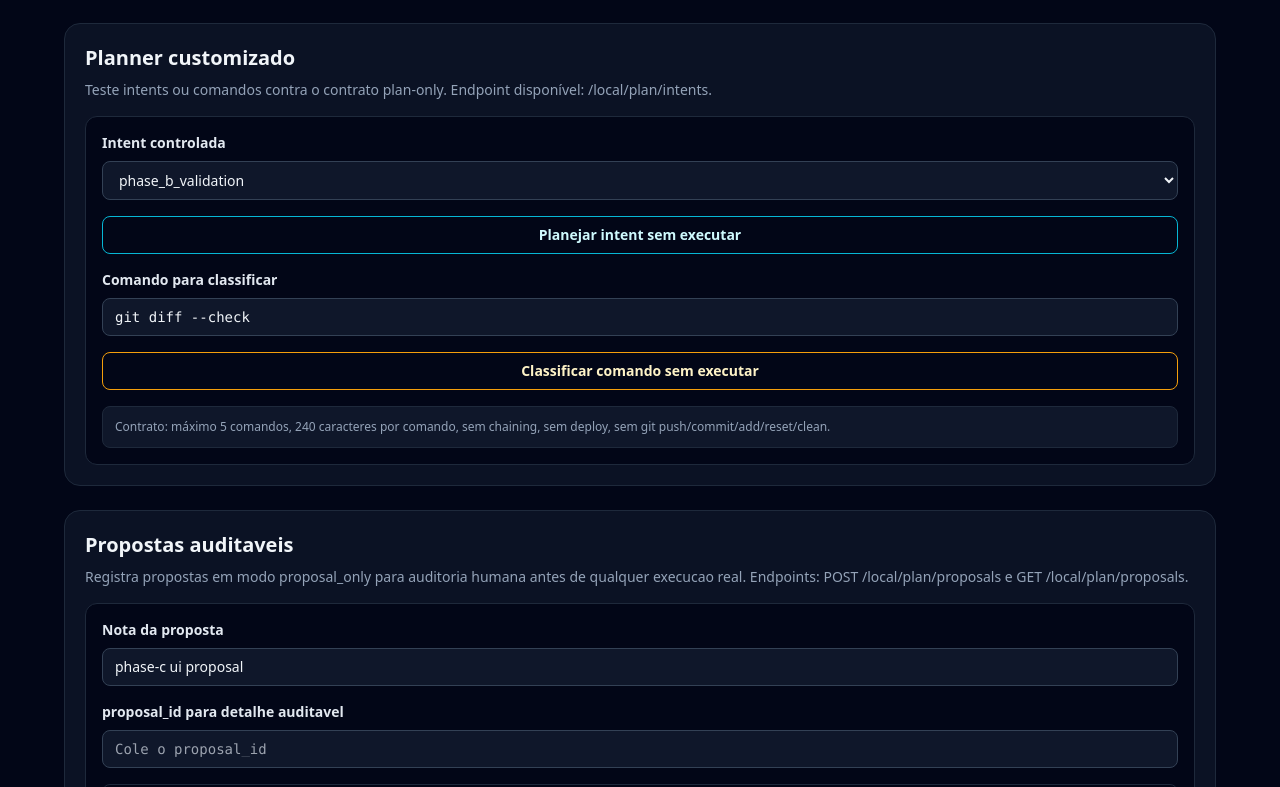
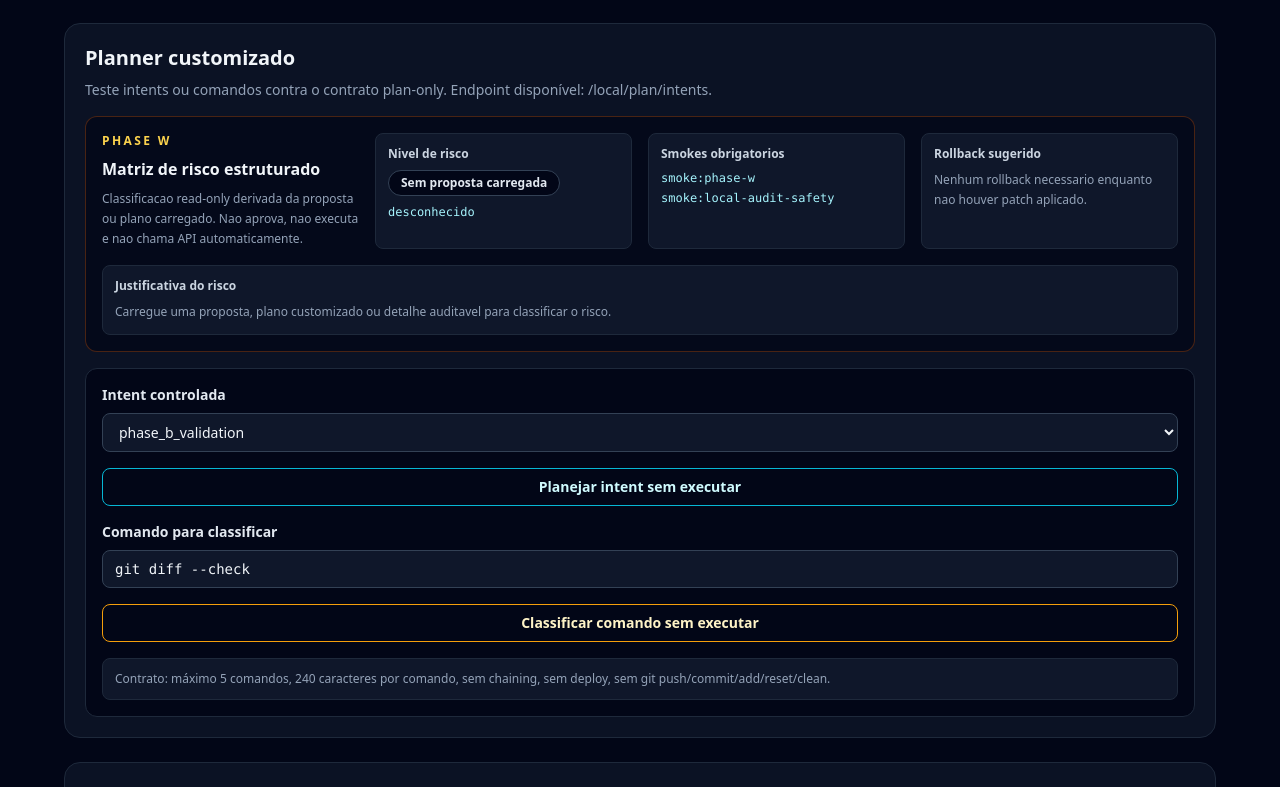
Before and after one commit to HelpUSA/helpus-ai, a Next.js app in the folder frontend/: page /admin/local in a window 1280 px wide. Shown: the part 873-1660 px from the top of the page. Built offline with nearby package versions, Linux system fonts and the light colour scheme.

Commit message:
feat: add structured proposal risk panel

```diff
--- a/frontend/src/app/admin/local/page.tsx
+++ b/frontend/src/app/admin/local/page.tsx
@@ -73,6 +73,80 @@ function prettyJson(value: unknown) {
   return JSON.stringify(value, null, 2)
 }
 
+
+interface StructuredProposalRisk {
+  level: string
+  label: string
+  reason: string
+  requiredSmokes: string[]
+  rollback: string
+  badgeClass: string
+}
+
+function summarizeStructuredProposalRisk(value: unknown): StructuredProposalRisk {
+  const fallback: StructuredProposalRisk = {
+    level: 'desconhecido',
+    label: 'Sem proposta carregada',
+    reason: 'Carregue uma proposta, plano customizado ou detalhe auditavel para classificar o risco.',
+    requiredSmokes: ['smoke:phase-w', 'smoke:local-audit-safety'],
+    rollback: 'Nenhum rollback necessario enquanto nao houver patch aplicado.',
+    badgeClass: 'border-slate-700 bg-slate-950 text-slate-200',
+  }
+
+  if (!value || typeof value !== 'object') return fallback
+
+  const record = value as Record<string, unknown>
+  const rawRisk = typeof record.risk === 'string' ? record.risk.toLowerCase() : ''
+  const allowed = record.allowed === true
+  const blockedReasons = Array.isArray(record.blocked_reasons) ? record.blocked_reasons.length : 0
+
+  if (rawRisk === 'blocked' || blockedReasons > 0) {
+    return {
+      level: 'bloqueado',
+      label: 'Bloqueado',
+      reason: 'A proposta possui risco blocked ou razoes de bloqueio e deve permanecer apenas em revisao humana.',
+      requiredSmokes: ['smoke:phase-w', 'smoke:local-audit-safety'],
+      rollback: 'Nao aplicar patch; revisar a proposta e manter o estado atual.',
+      badgeClass: 'border-red-700 bg-red-950/50 text-red-200',
+    }
+  }
+
+  if (rawRisk === 'high') {
+    return {
+      level: 'alto',
+      label: 'Risco alto',
+      reason: 'A proposta parece envolver area sensivel e exige revisao manual antes de qualquer patch.',
+      requiredSmokes: ['smoke:phase-w', 'smoke:local-audit-safety'],
+      rollback: 'Preparar rollback por commit revert ou restauracao seletiva dos arquivos alterados.',
+      badgeClass: 'border-orange-700 bg-orange-950/50 text-orange-200',
+    }
+  }
+
+  if (rawRisk === 'medium') {
+    return {
+      level: 'medio',
+      label: 'Risco medio',
+      reason: 'A proposta pode ser segura, mas exige validacao dos arquivos alterados e smokes obrigatorios.',
+      requiredSmokes: ['smoke:phase-w', 'smoke:local-audit-safety'],
+      rollback: 'Usar git restore nos arquivos da proposta se qualquer smoke falhar.',
+      badgeClass: 'border-amber-700 bg-amber-950/50 text-amber-200',
+    }
+  }
+
+  if (rawRisk === 'low' || allowed) {
+    return {
+      level: 'baixo',
+      label: 'Risco baixo',
+      reason: 'A proposta parece limitada e permitida para planejamento, mantendo validacao obrigatoria antes de commit.',
+      requiredSmokes: ['smoke:phase-w', 'smoke:local-audit-safety'],
+      rollback: 'Reverter o commit ou restaurar somente os arquivos alterados se a validacao falhar.',
+      badgeClass: 'border-emerald-700 bg-emerald-950/50 text-emerald-200',
+    }
+  }
+
+  return fallback
+}
+
 function findProposalId(value: unknown): string {
   if (!value || typeof value !== 'object') return ''
   const record = value as Record<string, unknown>
@@ -140,6 +214,7 @@ export default function AdminLocalReadonlyPage() {
   const [erro, setErro] = useState('')
 
   const isAdminAllowed = !adminEmails.length || (profileEmail ? adminEmails.includes(profileEmail) : false)
+  const structuredProposalRisk = summarizeStructuredProposalRisk(customPlan || proposalResult || proposalDetail || proposals)
 
   useEffect(() => {
     const token = window.localStorage.getItem('helpus_google_token') || ''
@@ -424,6 +499,39 @@ export default function AdminLocalReadonlyPage() {
             <p className="mt-2 text-sm text-slate-400">
               Teste intents ou comandos contra o contrato plan-only. Endpoint disponível: /local/plan/intents.
             </p>
+
+            <div className="mt-4 grid gap-4 rounded-xl border border-amber-900/60 bg-slate-950/70 p-4 lg:grid-cols-4">
+              <div>
+                <p className="text-xs font-semibold uppercase tracking-[0.2em] text-amber-300">Phase W</p>
+                <h3 className="mt-2 font-semibold text-slate-100">Matriz de risco estruturado</h3>
+                <p className="mt-2 text-xs leading-5 text-slate-400">
+                  Classificacao read-only derivada da proposta ou plano carregado. Nao aprova, nao executa e nao chama API automaticamente.
+                </p>
+              </div>
+              <div className="rounded-lg border border-slate-800 bg-slate-900 p-3">
+                <p className="text-xs font-semibold text-slate-300">Nivel de risco</p>
+                <p className={`mt-2 inline-flex rounded-full border px-3 py-1 text-xs font-semibold ${structuredProposalRisk.badgeClass}`}>
+                  {structuredProposalRisk.label}
+                </p>
+                <p className="mt-2 font-mono text-xs text-cyan-200">{structuredProposalRisk.level}</p>
+              </div>
+              <div className="rounded-lg border border-slate-800 bg-slate-900 p-3">
+                <p className="text-xs font-semibold text-slate-300">Smokes obrigatorios</p>
+                <ul className="mt-2 space-y-1 text-xs text-slate-400">
+                  {structuredProposalRisk.requiredSmokes.map((smoke) => (
+                    <li className="font-mono text-cyan-200" key={smoke}>{smoke}</li>
+                  ))}
+                </ul>
+              </div>
+              <div className="rounded-lg border border-slate-800 bg-slate-900 p-3">
+                <p className="text-xs font-semibold text-slate-300">Rollback sugerido</p>
+                <p className="mt-2 text-xs leading-5 text-slate-400">{structuredProposalRisk.rollback}</p>
+              </div>
+              <div className="lg:col-span-4 rounded-lg border border-slate-800 bg-slate-900 p-3">
+                <p className="text-xs font-semibold text-slate-300">Justificativa do risco</p>
+                <p className="mt-2 text-xs leading-5 text-slate-400">{structuredProposalRisk.reason}</p>
+              </div>
+            </div>
             <div className="mt-4 grid gap-4 rounded-xl border border-slate-800 bg-slate-950 p-4">
               <label className="grid gap-2 text-sm">
                 <span className="font-semibold text-slate-200">Intent controlada</span>
@@ -737,6 +845,7 @@ export default function AdminLocalReadonlyPage() {
                 <p className="text-sm font-semibold text-slate-100">Smokes validados</p>
                 <ul className="mt-3 space-y-2 text-xs text-slate-400">
                   <li><span className="font-mono text-cyan-200">smoke:phase-u</span></li>
+                  <li><span className="font-mono text-cyan-200">smoke:phase-v</span></li>
                   <li><span className="font-mono text-cyan-200">smoke:local-audit-safety</span></li>
                   <li><span className="font-mono text-cyan-200">SMOKE_LOCAL_AUDIT_SAFETY_INDEX_OK</span></li>
                   <li><span className="font-mono text-cyan-200">SMOKE_LOCAL_EXECUTOR_ABSENT_OK</span></li>
--- a/package.json
+++ b/package.json
@@ -61,6 +61,8 @@
     "smoke:phase-u-index": "python scripts/45_smoke_local_audit_safety_index.py",
     "smoke:phase-u": "npm run smoke:phase-u-index && npm run smoke:local-audit-safety && npm run smoke:phase-t",
     "smoke:phase-v-ui": "python scripts/46_smoke_ai_capabilities_panel.py",
-    "smoke:phase-v": "npm run smoke:phase-v-ui && npm run smoke:local-audit-safety"
+    "smoke:phase-v": "npm run smoke:phase-v-ui && npm run smoke:local-audit-safety",
+    "smoke:phase-w-ui": "python scripts/47_smoke_structured_proposal_risk_panel.py",
+    "smoke:phase-w": "npm run smoke:phase-w-ui && npm run smoke:phase-v"
   }
 }
```
Also changed, not shown: 5 other files (tests, documents, lock files or other folders).
